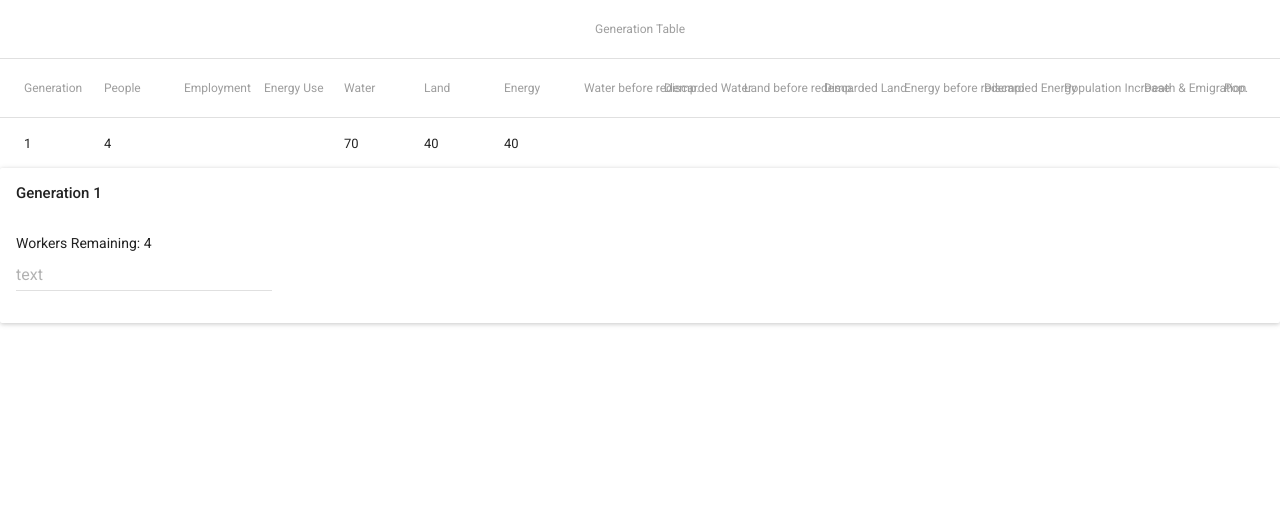
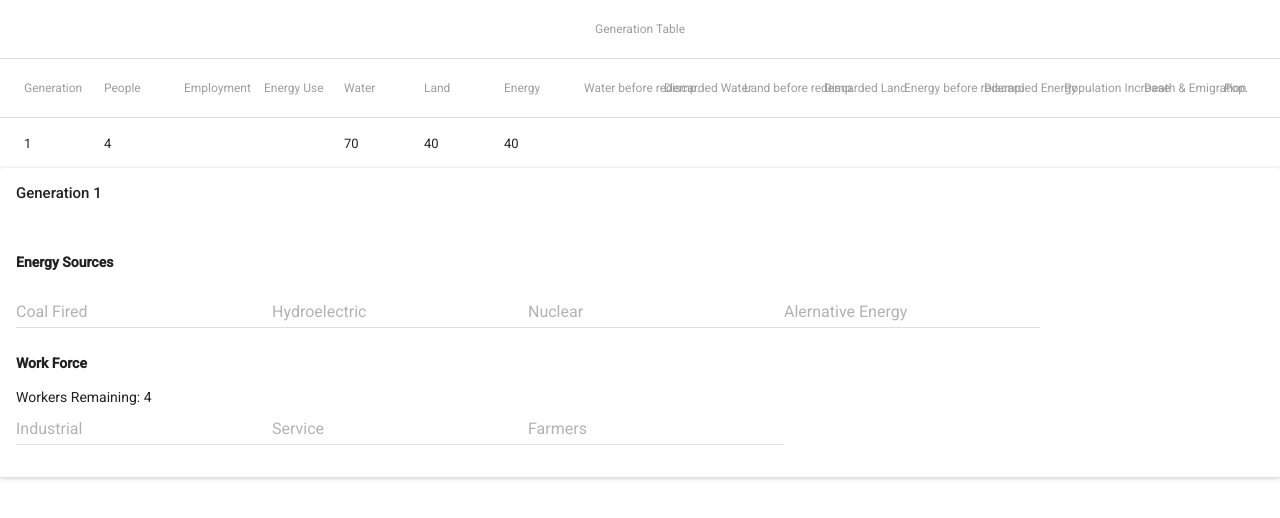
Before and after one commit to ChristopherJMiller/sustainability-island, a React (Create React App) app: page / in a window 1280 px wide. Shown: the top 518 px of the page. Built offline with nearby package versions, Linux system fonts and the light colour scheme; what react-tap-event-plugin would draw is missing.

Commit message:
Added inputs for energy sources and workers

```diff
--- a/src/App.js
+++ b/src/App.js
@@ -80,8 +80,17 @@ class App extends Component {
           <Card>
             <CardHeader title={"Generation " + this.state.generation} />
             <CardText>
+              <h4>Energy Sources</h4>
+              <UserInput hint="Coal Fired" />
+              <UserInput hint="Hydroelectric" />
+              <UserInput hint="Nuclear" />
+              <UserInput hint="Alernative Energy" />
+
+              <h4>Work Force</h4>
               Workers Remaining: {this.state.tableData[this.state.generation - 1].people - this.totalWorkers()}<br />
-              <UserInput hint="text" />
+              <UserInput hint="Industrial" />
+              <UserInput hint="Service" />
+              <UserInput hint="Farmers" />
             </CardText>
           </Card>
         </MuiThemeProvider>
```
